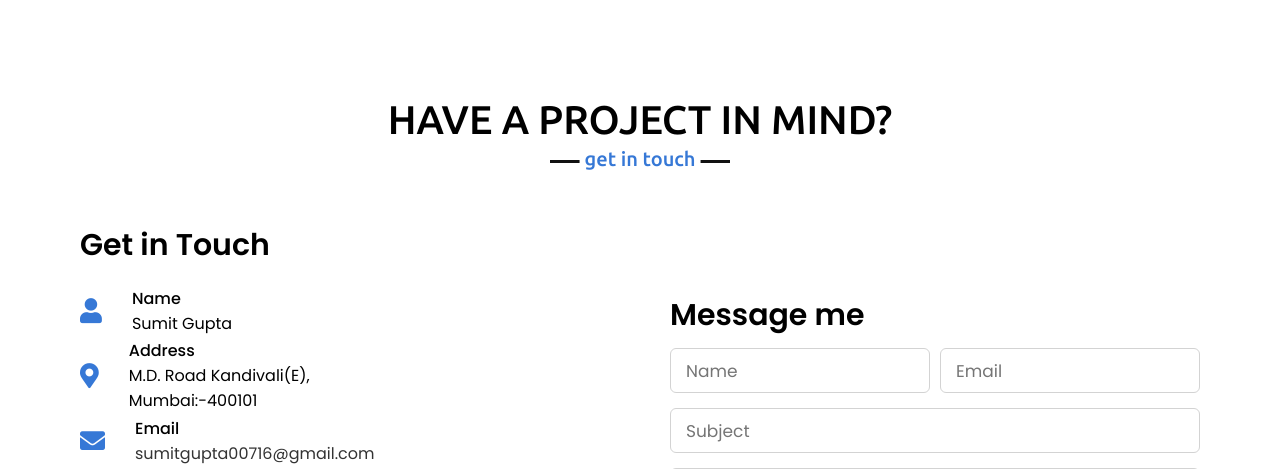
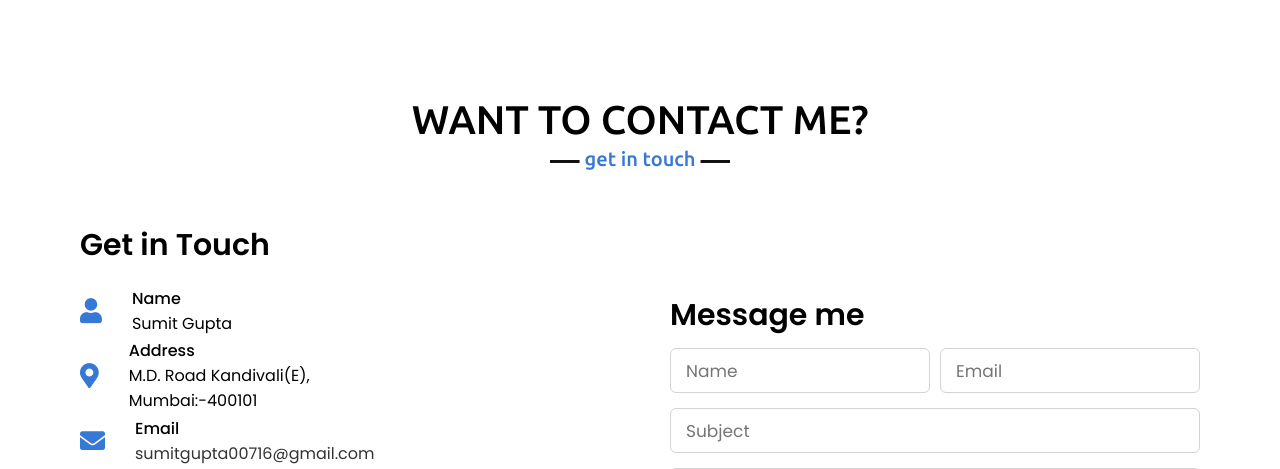
Before and after one commit to hisumitgupta/Portfolio-Website, a plain HTML site: page index.html in a window 1280 px wide. Shown: the part 2459-2928 px from the top of the page. Drawn offline with nearby package versions, Linux system fonts and the light colour scheme.

Commit message:
Update index.html

```diff
--- a/index.html
+++ b/index.html
@@ -218,7 +218,7 @@
     <!-- contact section start -->
     <section class="contact" id="contact">
         <div class="max-width">
-            <h2 class="title">HAVE A PROJECT IN MIND?</h2>
+            <h2 class="title">WANT TO CONTACT ME?</h2>
             <div class="contact-content">
                 <div class="column left">
                     <div class="text">Get in Touch</div>
```
